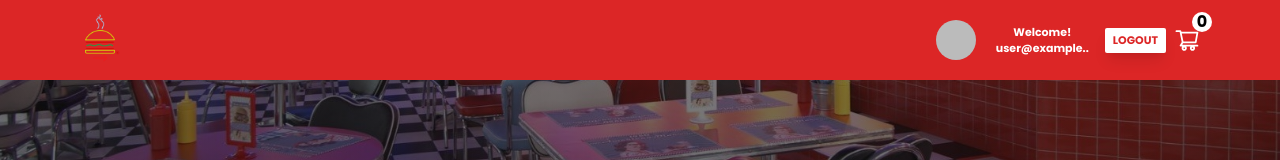
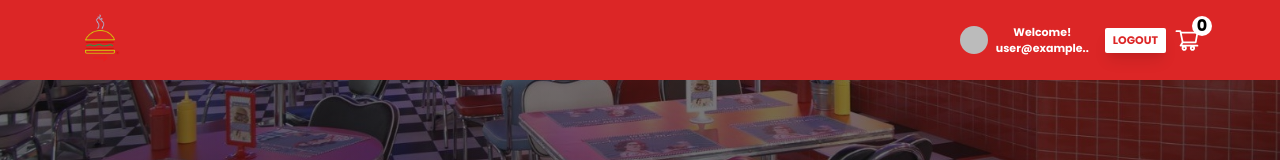
Before and after one commit to gonmb3/BurgerCommerce-Tailwind-FormikYup-ReactContext, a React (Vite) app: page / in a window 1280 px wide. Shown: the top 160 px of the page. Built offline with nearby package versions, Linux system fonts and the light colour scheme; no server answers; sample sign-in values are in the browser's storage.

Commit message:
first commit

```diff
--- a/src/components/Header.jsx
+++ b/src/components/Header.jsx
@@ -58,28 +58,23 @@ const Header = () => {
 
         {/*cart */}
         <div className="flex relative gap-x-2 items-center" >
-
           <div className="">
 
             {/*if USER IS TRUE ? WELCOME (EMAIL) */}
-
-
             {user &&
                  <div className='text-[11px] flex items-center mr-2'>
-                  <img className='w-10 rounded-full mr-5' src={user.photoURL} alt={user.email} />
-
+                 {/*if photo exists.....*/}
+                 {
+                  user.photoURL ?  <img className='w-7 rounded-full mr-2' src={user.photoURL} alt={""} /> : ""
+                 }
                  <div className="text-center">
                    <p>Welcome!</p>
                    <span>{user.email && user.email.slice(0,12)}..</span>
                  </div>
-
              </div>
             }
-
-
           </div>
           {/*if USER IS TRUE ? LOGOUT BUTTON */}
-
           {user ? <Link to="/">
                 <button
                 onClick={handleLogout}
--- a/src/contexts/AuthContext.jsx
+++ b/src/contexts/AuthContext.jsx
@@ -47,7 +47,7 @@ const AuthProvider = ({children}) => {
 
        const googleSignIn = async () =>{
         const provider = new GoogleAuthProvider();
-          await signInWithPopup(auth,provider)
+          await signInWithRedirect(auth,provider)
 
         }
 
```
